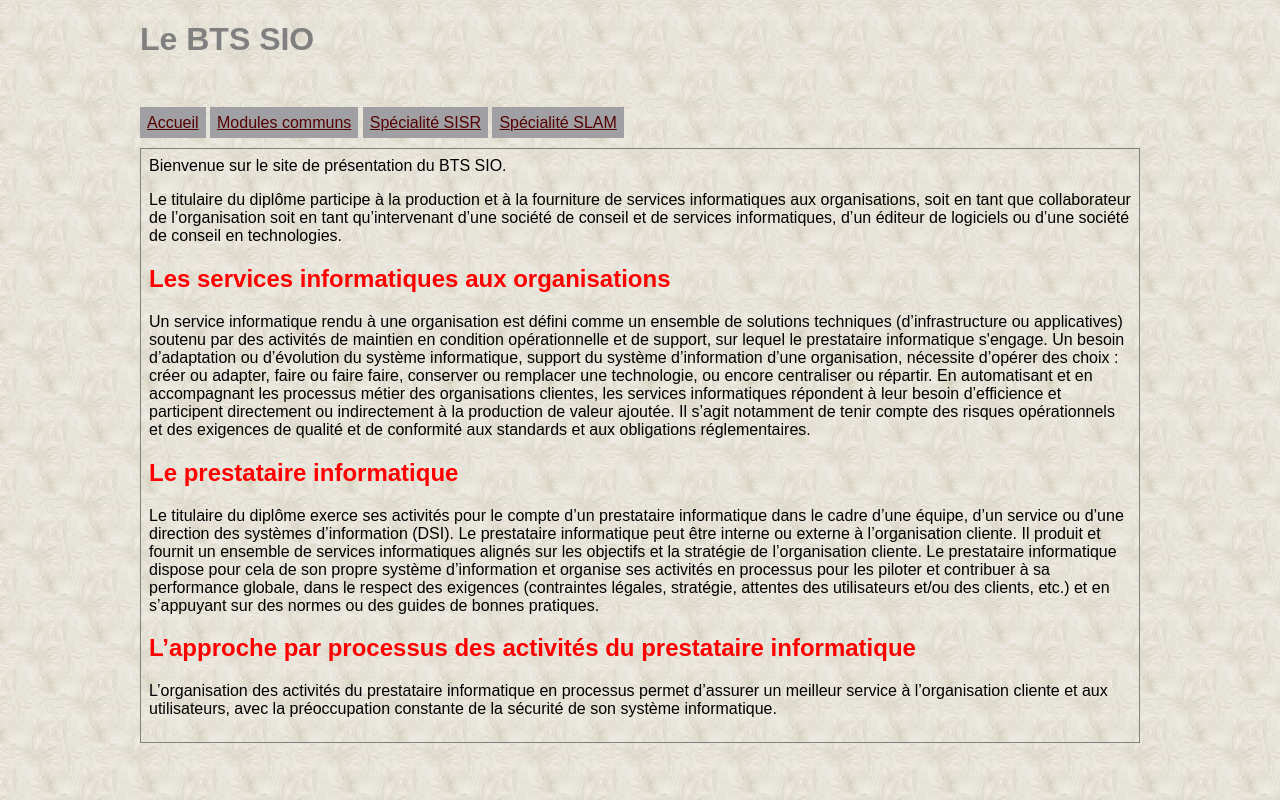
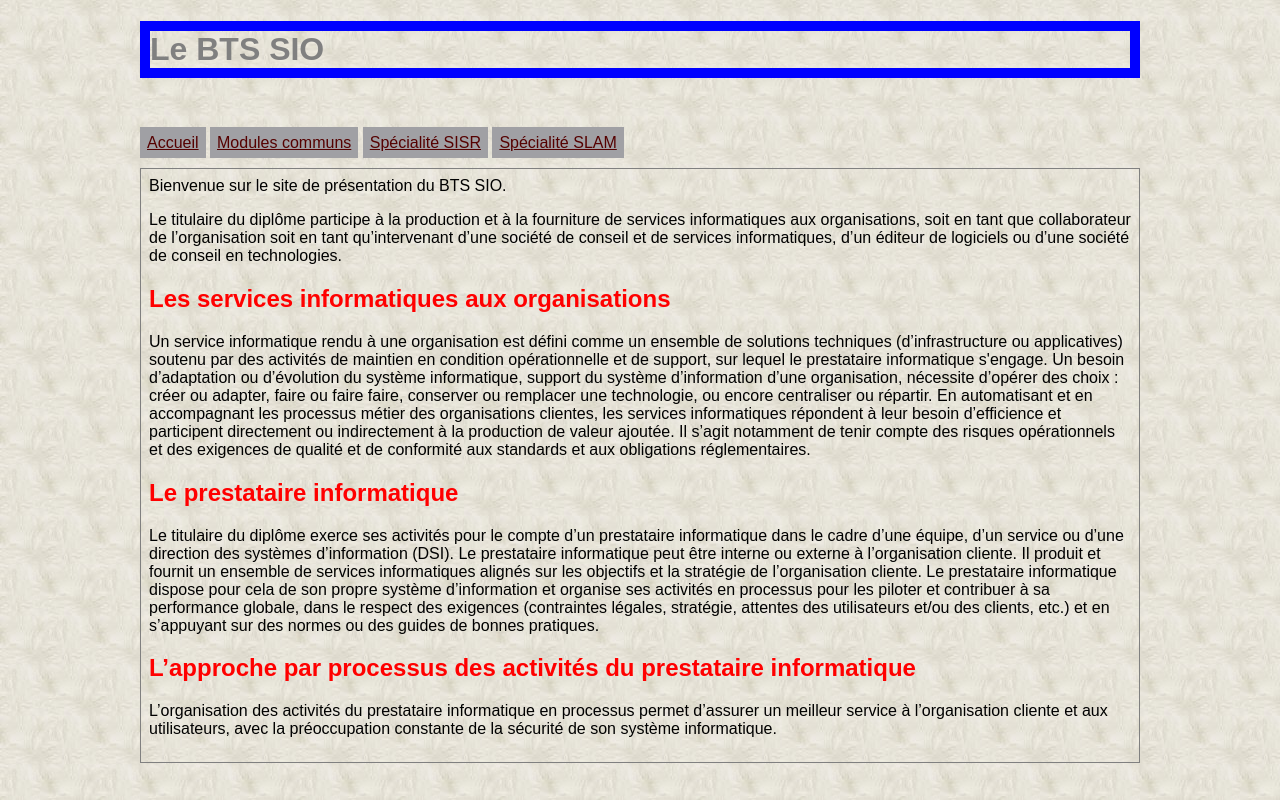
Before and after one commit to SDallier/TP_GRP7, a plain HTML site: page index.html in a window 1280 px wide. Drawn offline with Linux system fonts and the light colour scheme.

Commit message:
version 1.1.2

```diff
--- a/style.css
+++ b/style.css
@@ -12,6 +12,7 @@ body
 h1
 {
 	color:#808080;
+	border:solid 10px blue;
 }
 h2
 {
```
